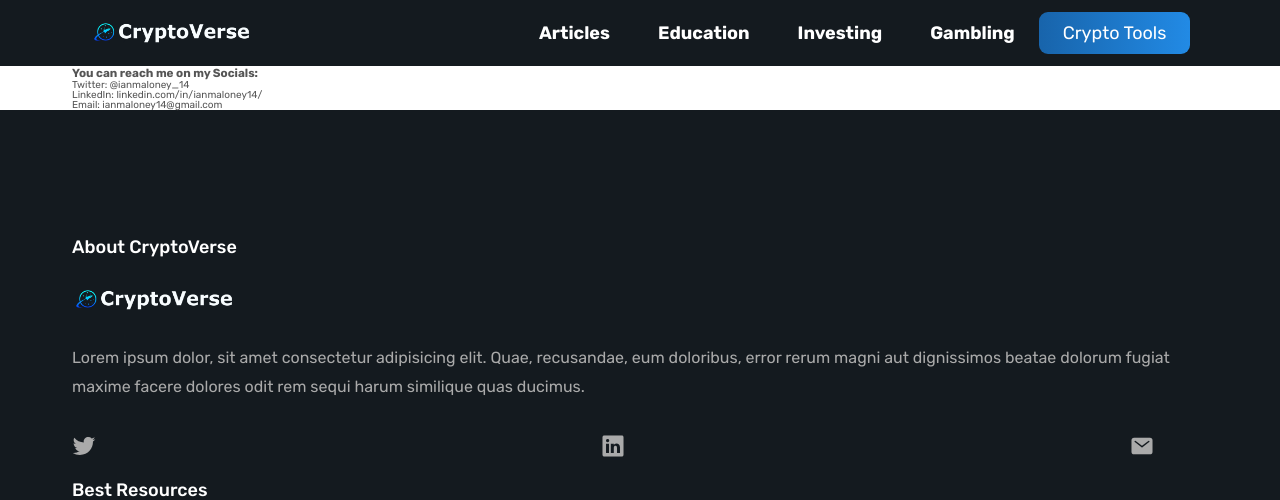
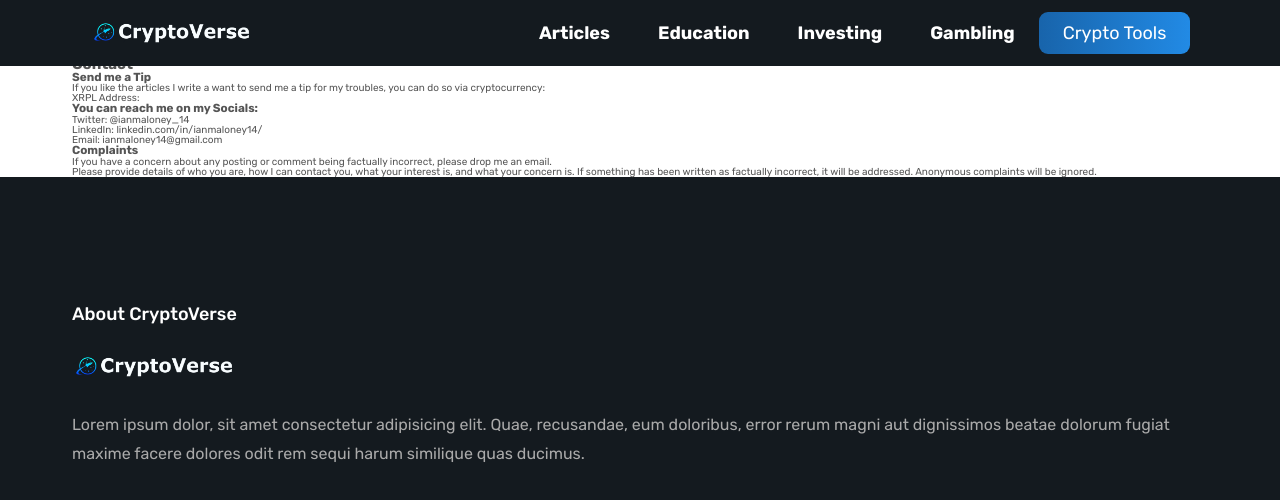
Before and after one commit to ianmaloney14/blogs, a Django app: page /about/ in a window 1280 px wide. Shown: the top 500 px of the page. Run offline with Django 4.2, Linux system fonts and the light colour scheme.

Commit message:
add content to about page

```diff
--- a/cyber_sec/cyber_blog/blog_app/templates/about.html
+++ b/cyber_sec/cyber_blog/blog_app/templates/about.html
@@ -1,12 +1,14 @@
 {% extends 'base.html' %}
 
 {% block content %}
-
+<div class="content-primary">
     <section class="section-about">
         <div class="container">
             <div class="profile">
-            <h3>Ian Maloney</h3>
-            <p>Hello! My name is Ian Maloney. I am a computer nerd and cyber-security enthusiast.</p>
+                <h1>About</h1>
+                <h3>Ian Maloney, Software Engineer, Full-Stack Web Developer, Cybersecurity, and Cyrptocurrency Enthusiast</h3>
+                <p>I've been coding since 2021 and became interested in software developement through an interest and curiosity for cyrptocurrencies. I attended a coding bootcamp for full-stack web developement in early 2022 and received my certificate of acheivement in early December of 2022.</p>
+                <p>Since graduating, I've become fascinated with computer networking and cybersecurity. This blog is here to document what I learn.</p>
             </div>
         </div>
     </section>
@@ -15,12 +17,16 @@
             <h1>Contact</h1>
             <h3>Send me a Tip</h3>
                 <p>If you like the articles I write a want to send me a tip for my troubles, you can do so via cryptocurrency:</p>
-            <p>XRP: </p>
+                <p>XRPL Address: </p>
             <h3>You can reach me on my Socials:</h3>
                 <p>Twitter: @ianmaloney_14</p>
                 <p>LinkedIn: linkedin.com/in/ianmaloney14/</p>
                 <p>Email: ianmaloney14@gmail.com</p>
+            <h3>Complaints</h3>
+                <p>If you have a concern about any posting or comment being factually incorrect, please drop me an email.</p>
+                <p>Please provide details of who you are, how I can contact you, what your interest is, and what your concern is. If something has been written as factually incorrect, it will be addressed. Anonymous complaints will be ignored.</p>
         </div>
     </section>
+</div>
 
 {% endblock %}
```
Also changed, not shown: cyber_sec/cyber_blog/blog_app/static/css/style.css (+5 -2 lines). Lines whose indentation alone changed are shown as unchanged.
